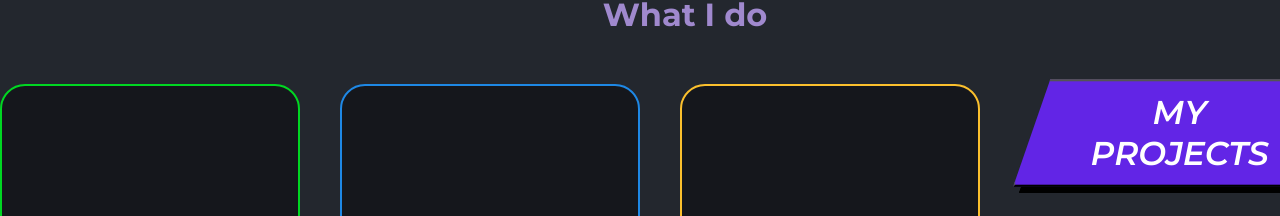
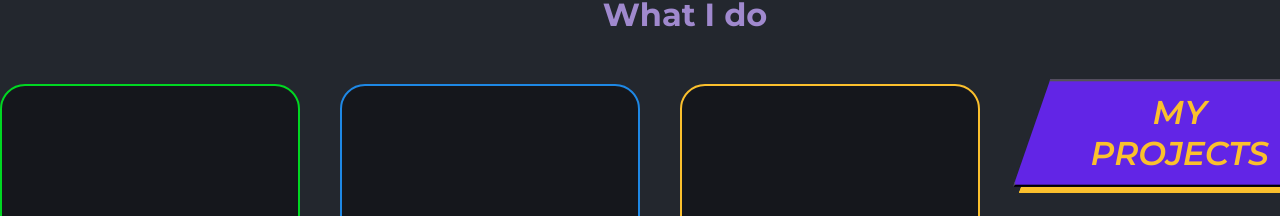
Before and after one commit to ImAndresito/My-Portfolio, an Angular app: page / in a window 1280 px wide. In both pictures the pointer is over the button "MY PROJECTS". Shown: the part 413-629 px from the top of the page. Built offline with nearby package versions, Linux system fonts and the light colour scheme.

Commit message:
Hover effects on buttons PROJECTS and SKILLS

```diff
--- a/src/app/pages/home-page/home-page.component.css
+++ b/src/app/pages/home-page/home-page.component.css
@@ -181,7 +181,7 @@ header .intro p:first-child {
   width: fit-content;
   padding: 10px 40px;
   clip-path: polygon(10% 0%, 100% 0%, 90% 100%, 0% 100%);
-  transition: transform 0.2s ease-out;
+  transition: transform 0.35s ease-in-out;
   display: flex;
   gap: 15px;
 }
@@ -195,10 +195,22 @@ header .intro p:first-child {
   background: #6225e6;
 }
 
+.purple button:hover {
+  color: var(--tertiary-color);
+}
+
+.purple:hover svg path {
+  fill: var(--tertiary-color);
+}
+
 .yellow button {
   color: #000;
   background: var(--tertiary-color);
   font-weight: 650;
+}
+
+.yellow button:hover {
+  background: #ffcf58;
 }
 
 .button-shadow {
@@ -206,3 +218,7 @@ header .intro p:first-child {
   display: inline-block;
   filter: drop-shadow(6px 6px 0px rgb(0, 0, 0));
 }
+
+.button-shadow.purple:hover {
+  filter: drop-shadow(6px 6px 0px #fbc02d);
+}
```
